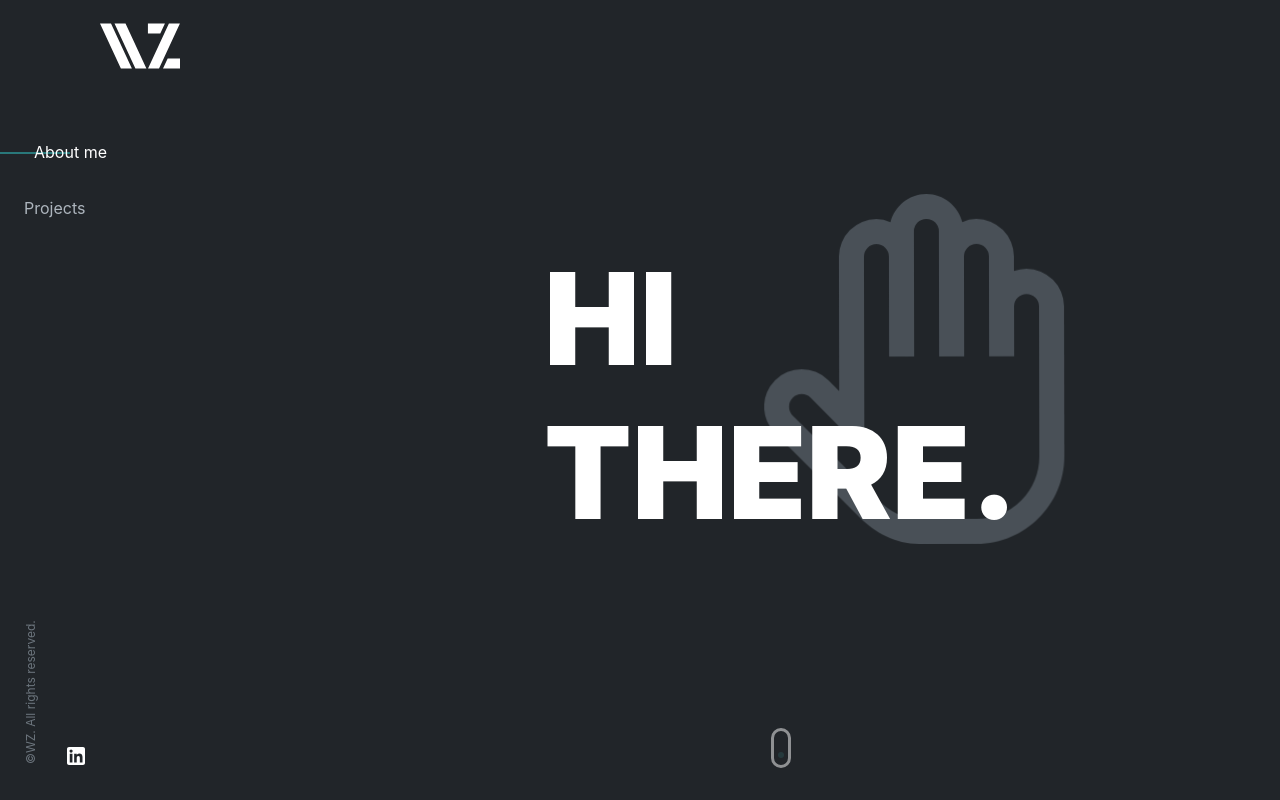
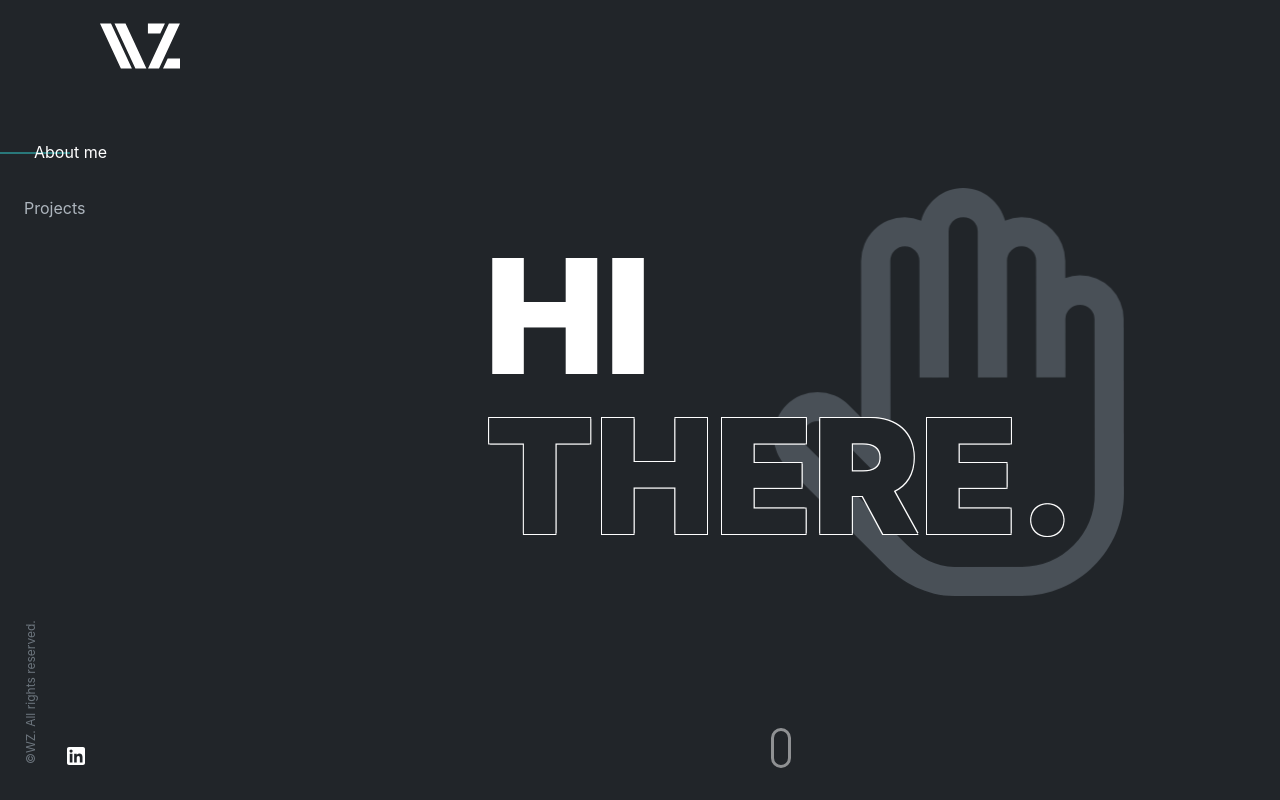
Before and after one commit to rampokgelo/wildan, a React (Create React App) app: page / in a window 1280 px wide. Shown: the top 800 px of the page. Built offline with nearby package versions, Linux system fonts and the light colour scheme.

Commit message:
add animation

```diff
--- a/package.json
+++ b/package.json
@@ -9,6 +9,7 @@
     "@testing-library/user-event": "^7.1.2",
     "gh-pages": "^2.2.0",
     "react": "^16.12.0",
+    "react-animate-on-scroll": "^2.1.7",
     "react-dom": "^16.12.0",
     "react-router-dom": "^5.1.2",
     "react-scripts": "3.3.0"
--- a/src/component/AboutScreen.js
+++ b/src/component/AboutScreen.js
@@ -1,5 +1,5 @@
 import React from "react";
-
+import ScrollAnimation from "react-animate-on-scroll";
 class AboutScreen extends React.Component {
   render() {
     return (
@@ -25,33 +25,46 @@ class AboutScreen extends React.Component {
             </div>
             <div className="col-12 col-sm-1" />
             <div className="col-12 col-sm-6">
-              <p className="text-white">Hello, my name is Wildan Zulkarnaen.</p>
+              <ScrollAnimation animateIn="fadeInLeft" animateOut="fadeOutRight">
+                <p className="text-white">
+                  Hello, my name is Wildan Zulkarnaen.
+                </p>
+              </ScrollAnimation>
+              <ScrollAnimation animateIn="fadeInLeft" animateOut="fadeOutRight">
                 <p className="lead text-primary font-weight-bold">
                   I have experience more than 13 years, start from working at
-                biggest digital printing company in Southeast Asia, Singapore agency,
-                Australia parking startup, social media startup and one of
-                biggest media in Indonesia startup.
+                  biggest digital printing company in Southeast Asia, Singapore
+                  agency, Australia parking startup, social media startup and
+                  one of biggest media in Indonesia startup.
                 </p>
+              </ScrollAnimation>
+              <ScrollAnimation animateIn="fadeInLeft" animateOut="fadeOutRight">
                 <p className="text-white-70">
                   I have been working with a lot of awesome people to learn just
                   more about digital printing, creating brand, marketing design
-                campaign, website design, build various kinds of products and culture.
+                  campaign, website design, build various kinds of products and
+                  culture.
                 </p>
+              </ScrollAnimation>
+              <ScrollAnimation animateIn="fadeInLeft" animateOut="fadeOutRight">
                 <p className="text-white-70">
                   The approach for each graphic &amp; product work derives from
                   research and data, a design method that is developed on the
-                needs of the individual project. I focus on visual communication
-                for private and public organizations, from brand and corporate
-                design to publishing &amp; print media, visual identities for
-                exhibitions and cultural events, research and translating into
-                product design from multiple users persona.
+                  needs of the individual project. I focus on visual
+                  communication for private and public organizations, from brand
+                  and corporate design to publishing &amp; print media, visual
+                  identities for exhibitions and cultural events, research and
+                  translating into product design from multiple users persona.
                 </p>
-
+              </ScrollAnimation>
+              <ScrollAnimation animateIn="fadeInLeft" animateOut="fadeOutRight">
                 <p className="text-white-70 mb-4">
                   Ready in working together, grab a coffee or simply say hello?
                   <br />
                   Let's get in touch !
                 </p>
+              </ScrollAnimation>
+              <ScrollAnimation animateIn="fadeInLeft" animateOut="fadeOutRight">
                 <div className="flex">
                   <a
                     className="btn-contact"
@@ -74,6 +87,7 @@ class AboutScreen extends React.Component {
                   <i className="fa fa-angellist" />
                 </a> */}
                 </div>
+              </ScrollAnimation>
             </div>
           </div>
         </section>
--- a/src/component/HomeScreen.js
+++ b/src/component/HomeScreen.js
@@ -6,9 +6,9 @@ class HomeScreen extends React.Component {
       <React.Fragment>
         <div className="banner">
           <h1>
-            Hi
+            <span>Hi</span>
             <br />
-            There.
+            <span className="outline-text">There.</span>
             <img
               className="animated infinite wobble slow"
               src={require("./../images/hand.svg")}
--- a/src/component/works/index.js
+++ b/src/component/works/index.js
@@ -9,6 +9,7 @@ import {
   useParams,
 } from "react-router-dom";
 import { WORKIMAGES } from "./WorksData";
+import ScrollAnimation from "react-animate-on-scroll";
 
 // This example shows how to render two different screens
 // (or the same screen in a different context) at the same URL,
@@ -64,7 +65,12 @@ function ShowCase({ showcase, title }) {
   return (
     <>
       <div className="text-center">
-        <img src={showcase} alt={title} style={{width:"100%"}} loading="lazy" />
+        <img
+          src={showcase}
+          alt={title}
+          style={{ width: "100%" }}
+          loading="lazy"
+        />
       </div>
     </>
   );
@@ -86,9 +92,11 @@ function Gallery() {
           }}
           className="col-12 col-sm-6 col-md-4 artwork-thumb"
         >
-          <h5 className="mb-0">{i.title}</h5>
-          <p className="mb-2">{i.category}</p>
-          <Thumbnail images={i.images} />
+          <ScrollAnimation animateIn="fadeInRight">
+            <h5 className="mb-0">{i.title}</h5>
+            <p className="mb-2">{i.category}</p>
+            <Thumbnail images={i.images} />
+          </ScrollAnimation>
         </Link>
       ))}
     </div>
--- a/src/scss/_custom.scss
+++ b/src/scss/_custom.scss
@@ -195,7 +195,8 @@
   justify-content: center;
   position: relative;
   h1 {
-    font-size: $font-size-base * 8;
+    font-size: $font-size-base * 10;
+    line-height: 1;
     font-weight: 900;
     text-transform: uppercase;
     position: relative;
@@ -203,7 +204,7 @@
       position: absolute;
       right: -$spacer * 3;
       top: -$spacer * 3;
-      width: 300px;
+      width: 350px;
       z-index: -1;
     }
   }
@@ -227,7 +228,7 @@ section {
 .title {
   position: relative;
   font-weight: 900;
-  margin-bottom: $spacer*2;
+  margin-bottom: $spacer * 2;
   > span {
     display: inline-block;
     background-color: $gray-900;
@@ -339,7 +340,7 @@ section {
 
 .scroll-animate-wrapper {
   position: absolute;
-  bottom: $spacer*2;
+  bottom: $spacer * 2;
   left: 0;
   right: 0;
   opacity: 0.5;
@@ -386,9 +387,17 @@ section {
     }
   }
   @include media-breakpoint-down(sm) {
-    bottom: $spacer*8;
+    bottom: $spacer * 8;
   }
 }
-.text-white-70{
+.text-white-70 {
   color: rgba($white, 0.7);
 }
+.outline-text {
+  color: $gray-900;
+  text-shadow:
+    -1px -1px 0 #fff,
+    1px -1px 0 #fff,
+    -1px 1px 0 #fff,
+    1px 1px 0 #fff;
+}
```
Also changed, not shown: 1 other file (tests, documents, lock files or other folders). Lines whose indentation alone changed are shown as unchanged.
